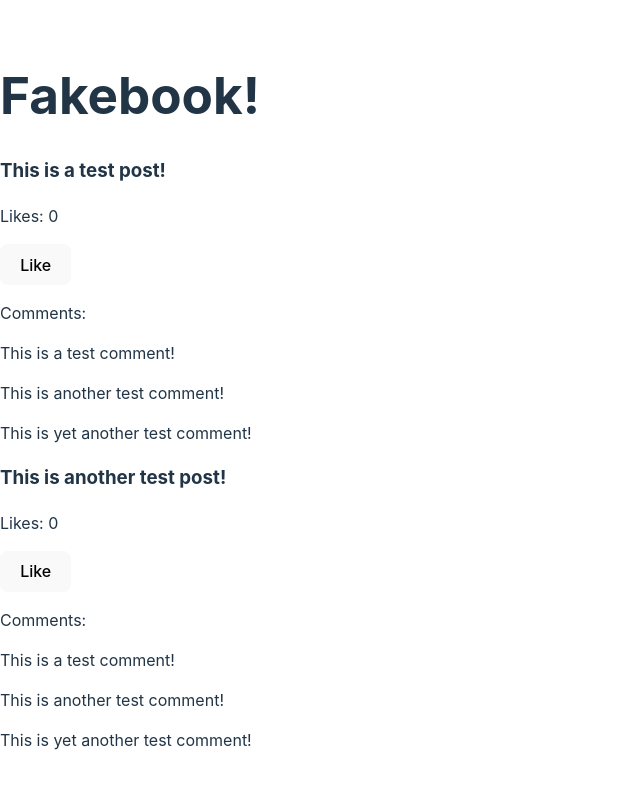
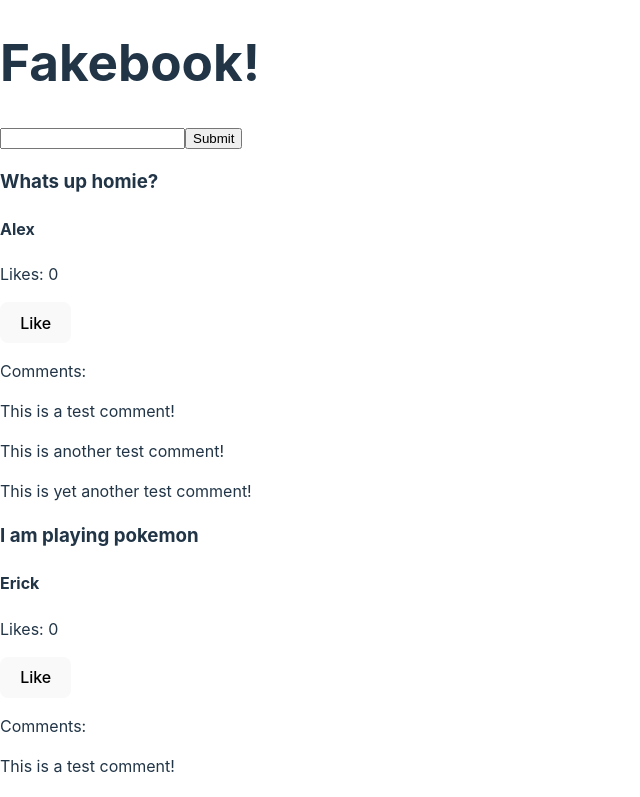
Before and after one commit to LexusLFA220/social-media-app, a React (Vite) app: page / in a window 1280 px wide. Shown: the top 797 px of the page, without its empty margins (0-640 px from the left). Built offline with nearby package versions, Linux system fonts and the light colour scheme.

Commit message:
Created Feed and Form components

```diff
--- a/src/App.jsx
+++ b/src/App.jsx
@@ -1,6 +1,11 @@
 import React from 'react';
-import Post from './components/Post';
+import { useState } from 'react';
+import PostForm from './components/PostForm'
+import Feed from './components/Feed';
+
 function App(){
+  let [feedData, setFeedData] = useState([])
+
   return(
     <div>
       <h1>Fakebook!</h1>
@@ -8,9 +13,8 @@ function App(){
         {/* CreatePostForm */}
 
         {/* Feed */}
-
-        <Post content="This is a test post!"/>
-        <Post content="This is another test post!"/>
+        <PostForm/>
+        <Feed data={feedData} />
 
     </div>
   )
--- /dev/null
+++ b/src/components/Feed.jsx
@@ -0,0 +1,25 @@
+import React from 'react';
+import Post from './Post';
+function Feed(){
+    const Sample_Data = [
+        {author: 'Alex', content: 'Whats up homie?'},
+        {author: 'Erick', content: 'I am playing pokemon'}
+    ]
+    let renderPosts = () => {
+        //turn array of data into JSX components
+
+        return Sample_Data.map((data)=>{
+            return<Post author ={data.author} content={data.content}/>
+        })
+    }
+  return(
+    <div>
+
+        {renderPosts()}
+        <Post content="This is a test post!"/>
+        <Post content="This is another test post!"/>
+
+    </div>
+  )
+}
+export default Feed
--- a/src/components/Post.jsx
+++ b/src/components/Post.jsx
@@ -8,6 +8,7 @@ function Post(props){
   return(
     <div>
       <h3>{props.content}</h3>
+      <h4>{props.author}</h4>
       <p></p>
       <p>Likes: {likes}</p>
       <button onClick={handleLike}>Like</button>
--- /dev/null
+++ b/src/components/PostForm.jsx
@@ -0,0 +1,12 @@
+
+function PostForm(){
+
+    return(
+        <form>
+            <input type ="text"/>
+            <input type ="submit"/>
+
+        </form>
+    )
+}
+export default PostForm
```
